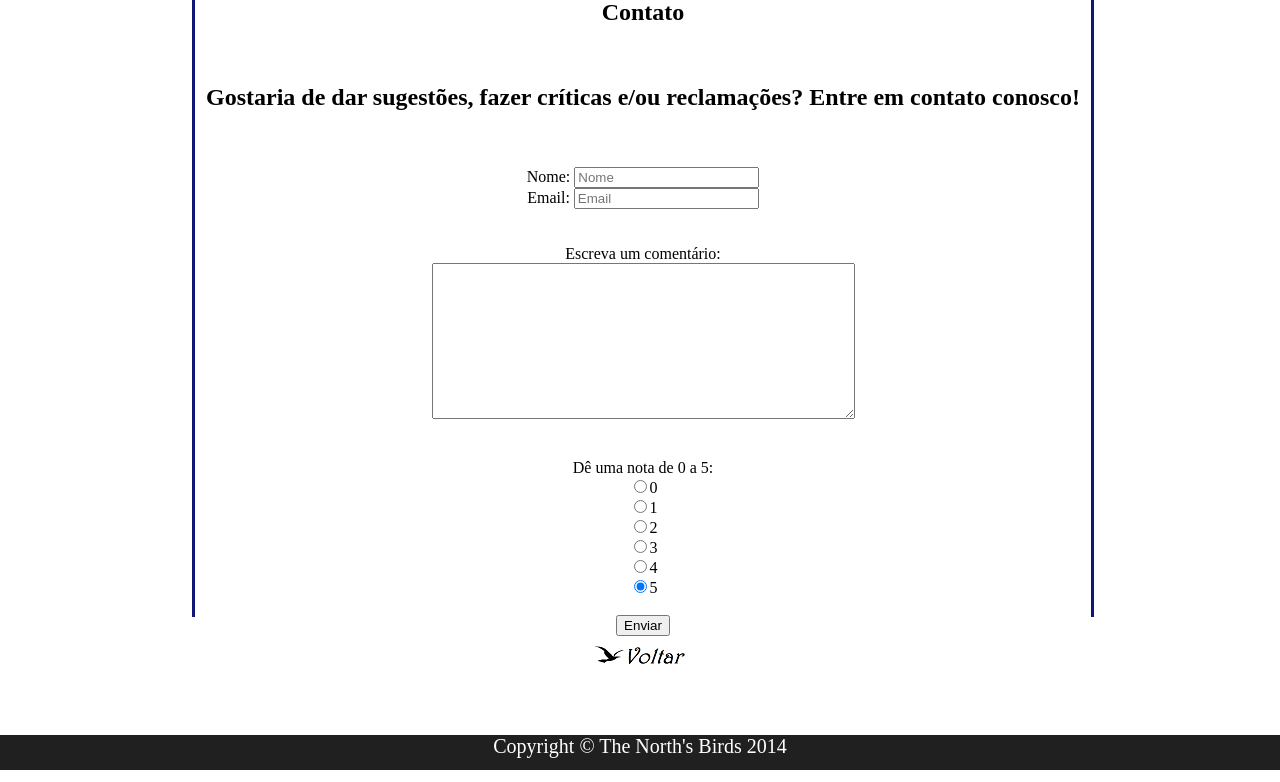
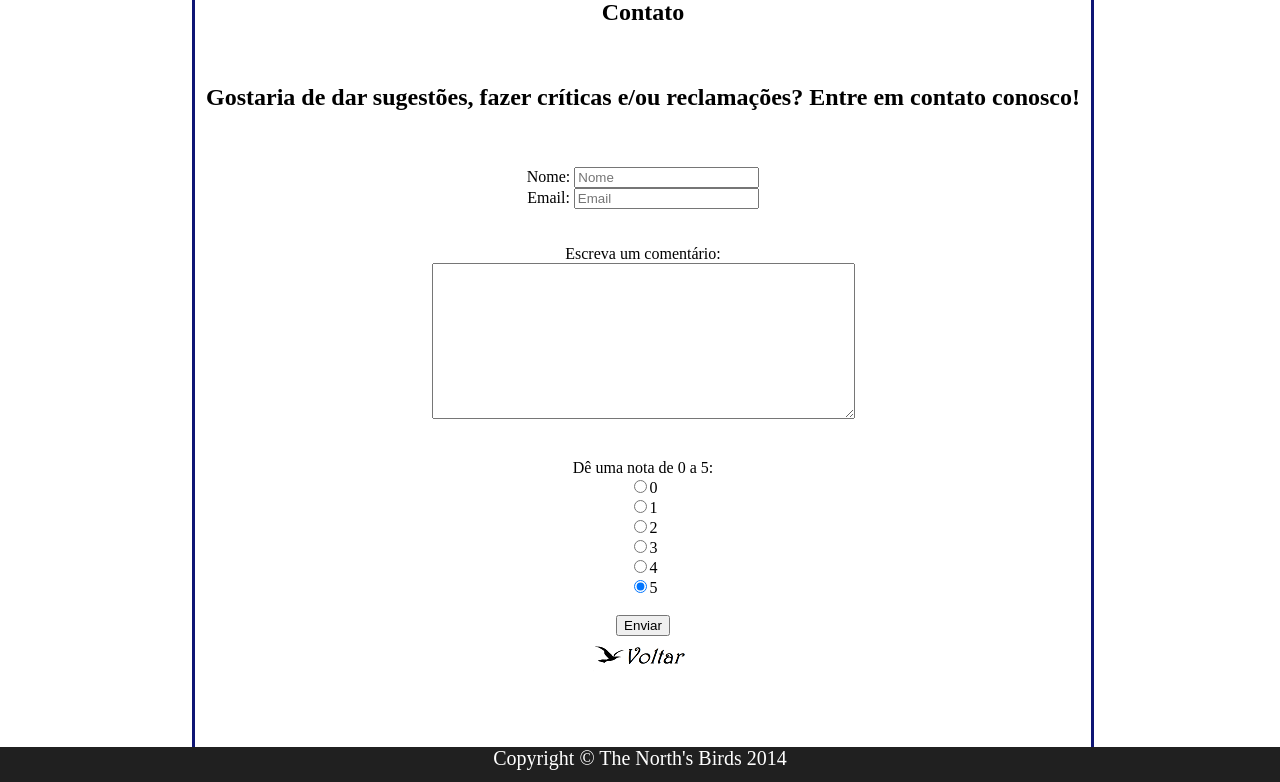
Before and after one commit to VictorMessina/ProjetoTecWeb, a PHP site: page /contato.php in a window 1280 px wide. Shown: the part 153-935 px from the top of the page. Run offline with PHP 8.4, Linux system fonts and the light colour scheme.

Commit message:
Css  contato/  pagina contato (finalizada)

```diff
--- a/css/contato.css
+++ b/css/contato.css
@@ -342,7 +342,7 @@ footer{
     height:35px;
     font-size:20px;
     text-align:center;
-    margin-top: 100px;
+    margin-top: -40px;
 }
 
 
@@ -350,7 +350,7 @@ footer{
 #principal{
     background-color:white;
     width:70%;
-    height:618px;
+    height:750px;
     margin-left:15%;
     margin-top:0px;
     border-radius: 0px 0px 0px 0px;
```
